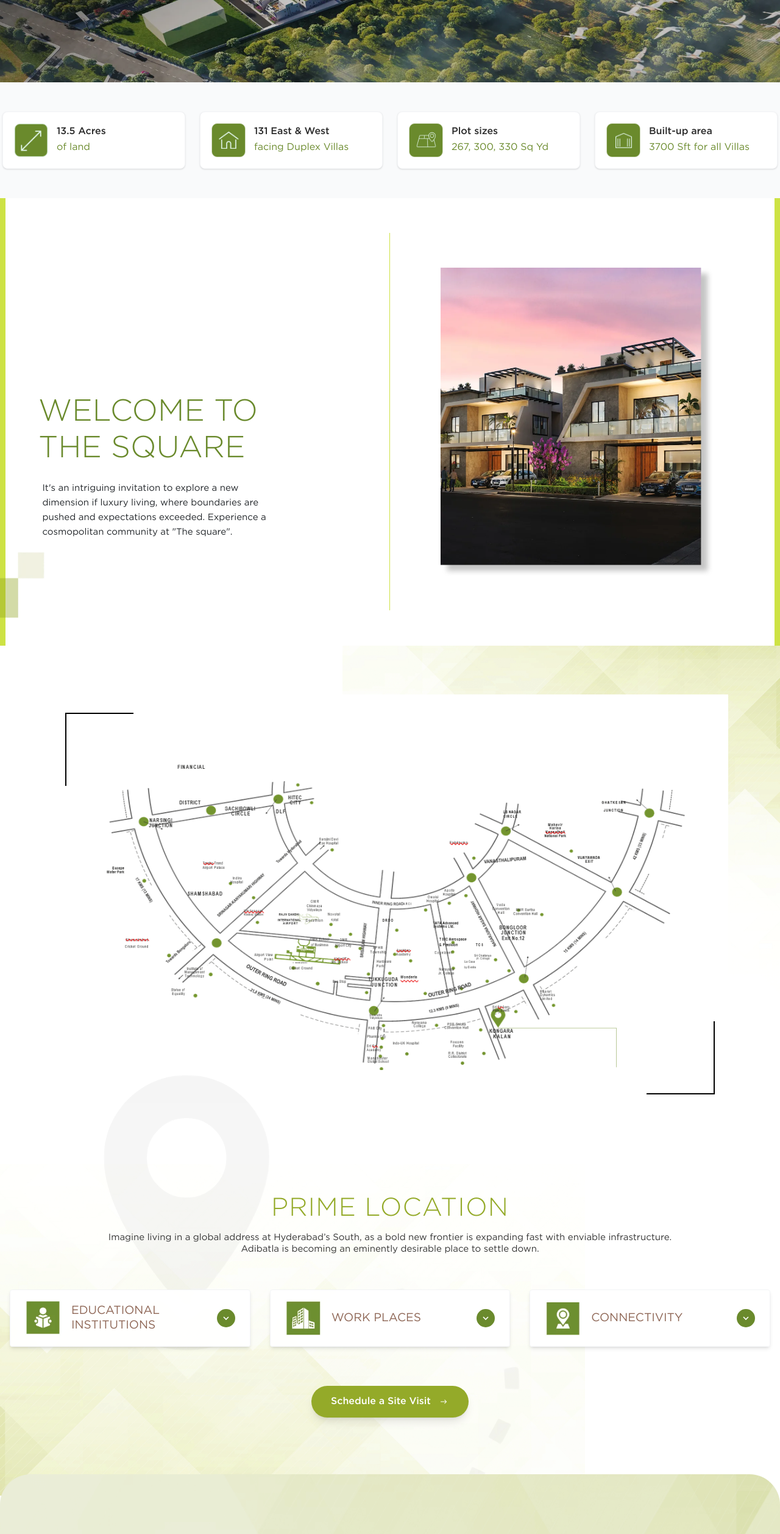
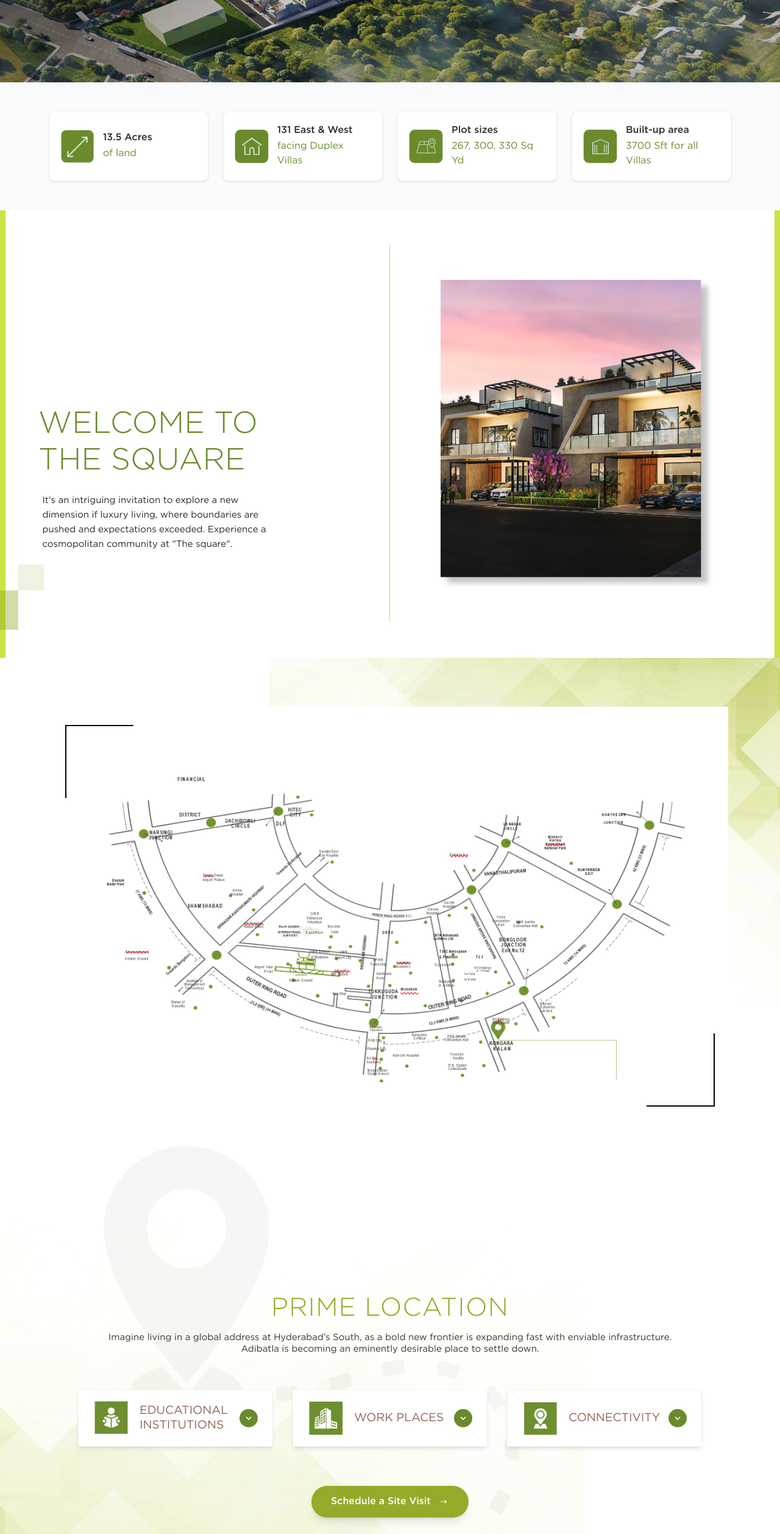
Before and after one commit to mrudulareddy029/thesquare, a Next.js app: page / in a window 1280 px wide. Shown: the part 1260-3776 px from the top of the page at 61% size. Built offline with nearby package versions, Linux system fonts and the light colour scheme.

Commit message:
update changes

```diff
--- a/components/Gallery.tsx
+++ b/components/Gallery.tsx
@@ -17,7 +17,7 @@ export default function Gallery() {
 
       {/* 1. TITLE */}
       <div className="w-full flex justify-center pt-10 md:pt-16 pb-8 md:pb-12">
-        <h2 className="font-gotham font-light uppercase text-primary text-2xl md:text-[42px] tracking-[0.3em] text-center">
+        <h2 className="font-gotham font-normal uppercase text-primary text-2xl md:text-[42px] tracking-[0em] text-center">
           GALLERY
         </h2>
       </div>
--- a/components/Highlights.tsx
+++ b/components/Highlights.tsx
@@ -86,10 +86,11 @@ export default function Highlights() {
       </div>
 
       {/* ================= 2. STATS BOXES SECTION (After Image) ================= */}
-      <div className="w-full bg-gray-50 py-12 px-4 md:px-0">
-        <div className="max-w-[1300px] mx-auto">
-          <div className="flex flex-wrap justify-center gap-6">
-            {STATS.map((stat, index) => (
+      <div className="w-full bg-gray-50 py-12 px-6 md:px-12 lg:px-20">
+  <div className="max-w-7xl mx-auto">
+    <div className="grid grid-cols-1 sm:grid-cols-2 lg:grid-cols-4 gap-6">
+
+                {STATS.map((stat, index) => (
               <div
                 key={index}
                 className="
@@ -98,7 +99,7 @@ export default function Highlights() {
                   rounded-lg
                   shadow-sm border border-gray-100
                   p-5
-                  w-full md:w-[280px] lg:w-[300px]
+                  w-full
                   hover:shadow-md transition-shadow duration-300
                 "
               >
--- a/components/JoinUsSection.tsx
+++ b/components/JoinUsSection.tsx
@@ -26,8 +26,7 @@ export default function JoinUsSection() {
 
   return (
     <section
-      className="w-full bg-secondary min-h-[600px] lg:h-[914px] flex items-center py-12 lg:py-0 overflow-hidden"
-      id="join-us"
+ className="w-full bg-secondary min-h-[600px] lg:h-[914px] flex items-center py-12 lg:py-0 overflow-visible"      id="join-us"
     >
       <div className="mx-auto w-full px-6 lg:px-0 lg:w-[91.66vw] lg:max-w-[1320px] h-full">
         <div className="flex flex-col lg:flex-row h-full items-center gap-0">
@@ -73,20 +72,32 @@ export default function JoinUsSection() {
           </div>
 
           {/* RIGHT COLUMN: IMAGE */}
-              <div className="w-full lg:w-1/2 h-[450px] sm:h-[550px] lg:h-full relative mt-0">
-           <div className="relative w-full h-full overflow-hidden">
+<div className="relative w-full lg:w-1/2 flex justify-center lg:justify-end">
+
+  <div className="
+      relative
+      w-full
+      max-w-[540px]
+      h-[520px]
+      lg:h-[990px]
+      lg:-translate-y-0
+
+  ">
     <Image
       src={JOIN_IMAGE}
       alt="The Square Luxury Living"
       fill
       className="object-cover"
-                 sizes="(max-width: 768px) 100vw, (max-width: 1200px) 50vw, 660px"
       priority
     />
   </div>
+
 </div>
+
 </div>
+
         </div>
+
     </section>
   );
 }
--- a/components/Location.tsx
+++ b/components/Location.tsx
@@ -57,9 +57,10 @@ export default function Location() {
       <section className="relative w-full overflow-visible bg-white py-10 md:py-20">
 
         {/* GREEN BACKGROUND - Changed fixed width to responsive constraints */}
-        <div className="absolute top-0 right-0 w-full md:w-[80%] lg:w-[1200px] h-full pointer-events-none">
-          <Image
-            src="/image.png"
+<div className="absolute top-0 left-0 w-full h-full pointer-events-none">
+       <Image
+
+            src="/image.jpg"
             alt="Green Background"
             fill
             priority
@@ -96,11 +97,11 @@ export default function Location() {
 
       {/* SECTION 2: PRIME LOCATION (ORIGINAL STYLE RESTORED) */}
       <section
-        className="relative w-full text-ira-dark font-gotham overflow-visible -mt-4 md:-mt-18 lg:-mt-24
-               pt-6 md:pt-[60px] lg:pt-[80px] z-20"
+        className="relative w-full text-ira-dark font-gotham overflow-visible pt-16 md:pt-24 lg:pt-32 z-20"
+
       >
         {/* Responsive Background Logic */}
-        <div className="absolute top-[20px] left-0 right-0 lg:right-80 bottom-0 z-0">
+        <div className="absolute top-0 left-0 right-0 lg:right-80 bottom-0 z-0">
           <Image
             src="/green.png"
             alt="Geometric background"
@@ -125,7 +126,7 @@ export default function Location() {
 
         <div className="absolute inset-0 z-[2] bg-white/5" />
 
-        <div className="container mx-auto relative z-10 px-4 lg:max-w-[1320px]">
+        <div className="w-full relative z-10 px-6 md:px-12 lg:px-20 xl:px-32">
           <div className="w-full flex flex-col items-center pt-8 md:pt-16 pb-12 md:pb-32">
             <div className="text-center w-full lg:w-[1116px] px-2 md:px-0">
               <h2 className="text-[#94aa29] font-light uppercase text-2xl md:text-3xl lg:text-[42px] leading-tight mb-4 tracking-wide">
--- a/components/OurProjects.tsx
+++ b/components/OurProjects.tsx
@@ -15,7 +15,7 @@ interface Project {
 
 const PROJECTS_DATA: Project[] = [
   {
-    title: "IRA ASPIRATION",
+    title: "Ira Aspiration",
     type: "3 & 4 BHK Apartment",
     location: "KOLLUR",
     rera: "RERA NO. P01100002880",
@@ -24,7 +24,7 @@ const PROJECTS_DATA: Project[] = [
     link: "https://aspiration.irarealty.in/",
   },
   {
-    title: "IRA THE SQUARE",
+    title: "Ira The Square",
     type: "4 BHK Villas",
     location: "ADIBATLA",
     rera: "RERA NO. P01100002811",
@@ -34,7 +34,7 @@ const PROJECTS_DATA: Project[] = [
     link: "https://thesquare.irarealty.in/",
   },
   {
-    title: "MOONGLADE APARTMENTS",
+    title: "Moonglade Apartments",
     type: "3 & 4 BHK Apartment",
     location: "KOKAPET",
     rera: "RERA NO. P02400009267",
@@ -80,7 +80,7 @@ export default function OurProjects() {
                 />
 
                 <div className="absolute bottom-0 right-0 z-10">
-                  <span className="bg-[#8D6554] text-white text-[10px] md:text-[11px] font-normal uppercase tracking-wide py-[8px] px-[23px] block">
+                  <span className="bg-[#8D6554] text-white text-[10px] md:text-[11px] font-normal tracking-wide py-[8px] px-[23px] block">
                     {project.status}
                   </span>
                 </div>
@@ -88,24 +88,24 @@ export default function OurProjects() {
 
               <div className="flex flex-col text-white mt-4 px-2 pb-2">
                 <div className="flex justify-between items-start mb-1 gap-2">
-                  <h3 className="font-bold text-[17px] md:text-[19px] leading-tight uppercase">
+                  <h3 className="font-medium text-[17px] md:text-[18px] leading-tight">
                     {project.title}
                   </h3>
                   <div className="flex items-center gap-1.5 shrink-0">
                     <div className="relative w-[12px] h-[16px]">
                       <Image src="/Subtract.png" alt="loc" fill className="object-contain" />
                     </div>
-                    <p className="text-[13px] font-bold tracking-wider uppercase">
+                    <p className="text-[13px] font-medium tracking-wider uppercase">
                       {project.location}
                     </p>
                   </div>
                 </div>
 
                 <div className="flex justify-between items-end mt-1">
-                  <p className="text-[13px] font-light opacity-90">
+                  <p className="text-[13px] font-normal opacity-95">
                     {project.type}
                   </p>
-                  <p className="text-[9px] md:text-[10px] font-light uppercase tracking-wider">
+                  <p className="text-[9px] md:text-[12px] font-light uppercase tracking-wider">
                     {project.rera}
                   </p>
                 </div>
--- a/components/SmartHomeSection.tsx
+++ b/components/SmartHomeSection.tsx
@@ -7,7 +7,7 @@ const features = [
   { title: "Smart Lighting", icon: "/smart_light.png" },
   { title: "Fans", icon: "/fan.png" },
   { title: "Air Conditioner", icon: "/ac.png" },
-  { title: "Mobile App Enabled", icon: "/mobile.png" },
+  { title: "Mobile\n App\n Enabled", icon: "/mobile.png" },
   { title: "Smart Lock System", icon: "/lock.png" },
   { title: "Motion Sensor For Bathrooms", icon: "/sensor.png" },
   { title: "Mesh Network", icon: "/mesh_network.png" },
@@ -96,7 +96,7 @@ export default function SmartHomeSection() {
                       sizes="48px"
                     />
                   </div>
-                  <span className="text-[#222] font-gotham font-medium text-[13px] lg:text-[14px] leading-snug">
+                  <span className="text-[#222] font-gotham font-medium text-[13px] lg:text-[14px] leading-snug whitespace-pre-line ">
                     {feature.title}
                   </span>
                 </div>
```
Also changed, not shown: public/image.jpg (added), public/image.png (deleted). Lines whose indentation alone changed are shown as unchanged.
